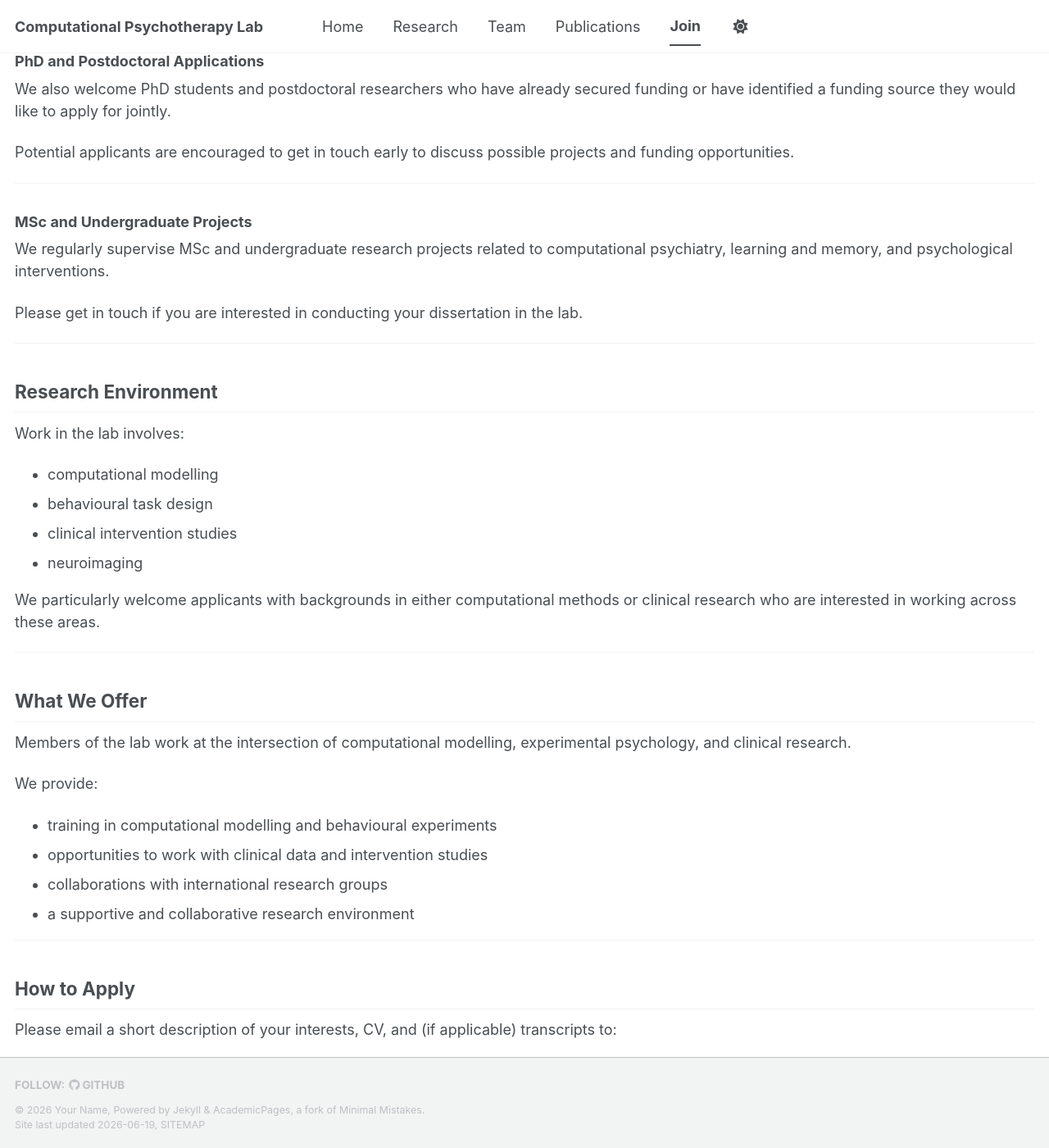
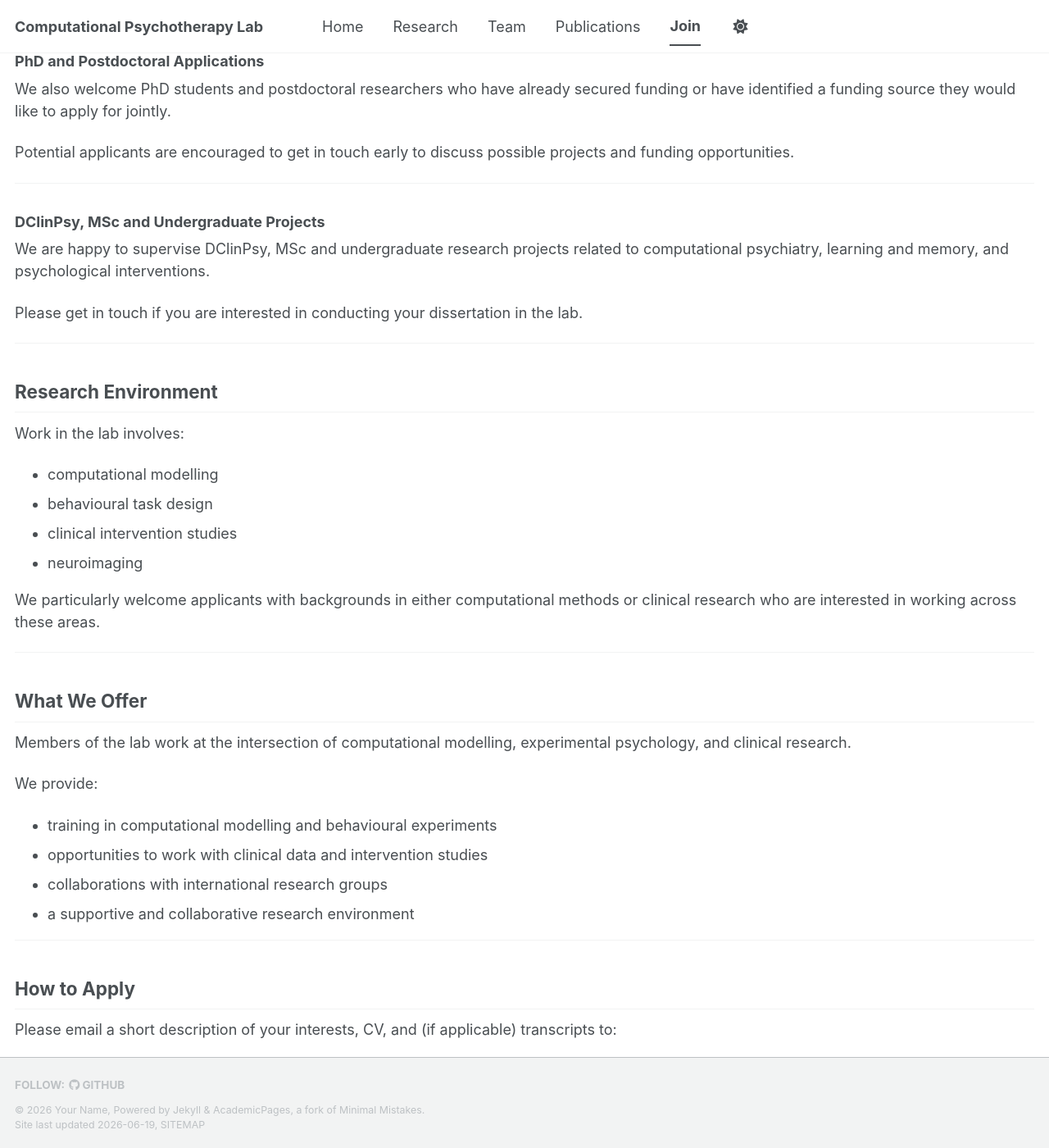
Before and after one commit to IsabelBerwian/CPT-lab, a Jekyll site: the page built from _pages/join.md, in a window 1280 px wide and 1400 px high, scrolled down 482 px. Shown: the whole window at 82% size. Built offline with Jekyll 4.4.1, drawn with Linux system fonts in a browser that asks for light colours; a script bundle is joined from its source files by our own code; library files that are not in the unit come from our copies.

Commit message:
Update project supervision details and contact email

```diff
--- a/_pages/join.md
+++ b/_pages/join.md
@@ -27,9 +27,9 @@ Potential applicants are encouraged to get in touch early to discuss possible pr
 
 ---
 
-### MSc and Undergraduate Projects
+### DClinPsy, MSc and Undergraduate Projects
 
-We regularly supervise MSc and undergraduate research projects related to computational psychiatry, learning and memory, and psychological interventions.
+We are happy to supervise DClinPsy, MSc and undergraduate research projects related to computational psychiatry, learning and memory, and psychological interventions.
 
 Please get in touch if you are interested in conducting your dissertation in the lab.
 
@@ -64,4 +64,4 @@ We provide:
 
 Please email a short description of your interests, CV, and (if applicable) transcripts to:
 
-**[your email here]**
+**[i.berwian@ucl.ac.uk]**
```
